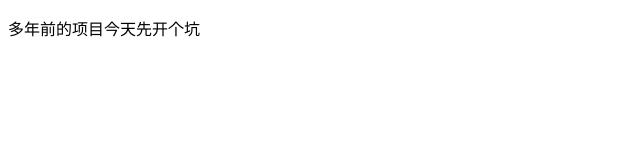
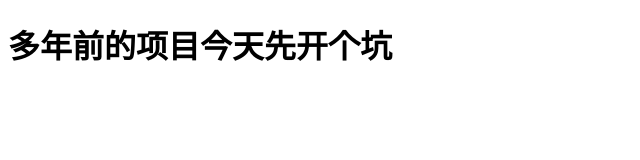
Before and after one commit to ceity/i, a plain HTML site: page index.html in a window 1280 px wide. Shown: the whole page, without its empty margins (0-640 px from the left). Drawn offline with Linux system fonts and the light colour scheme.

Commit message:
Update index.html

```diff
--- a/index.html
+++ b/index.html
@@ -1,9 +1,10 @@
 <!DOCTYPE html>
 <html>
+    <meta charset=" UTF-8" />
 <head>
     <title>多年前的项目今天先开个坑</title>
 </head>
 <body>
-    <p>多年前的项目今天先开个坑</p>
+    <h1>多年前的项目今天先开个坑</h1>
 </body>
 </html>
```
